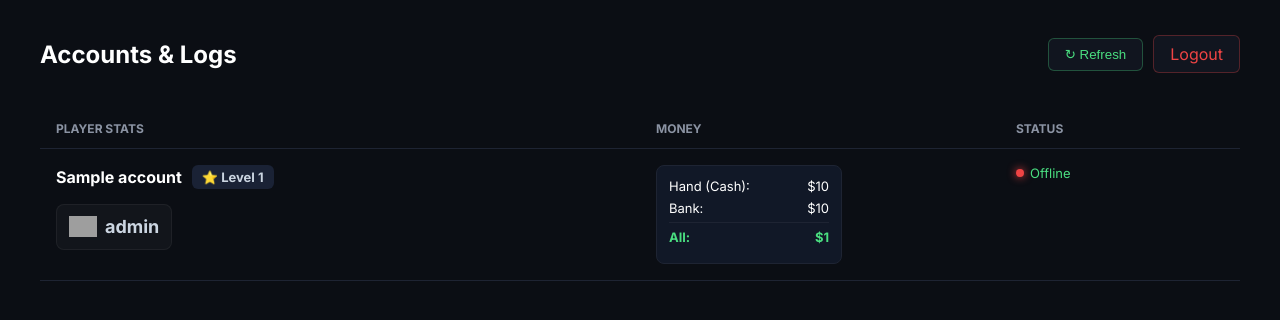
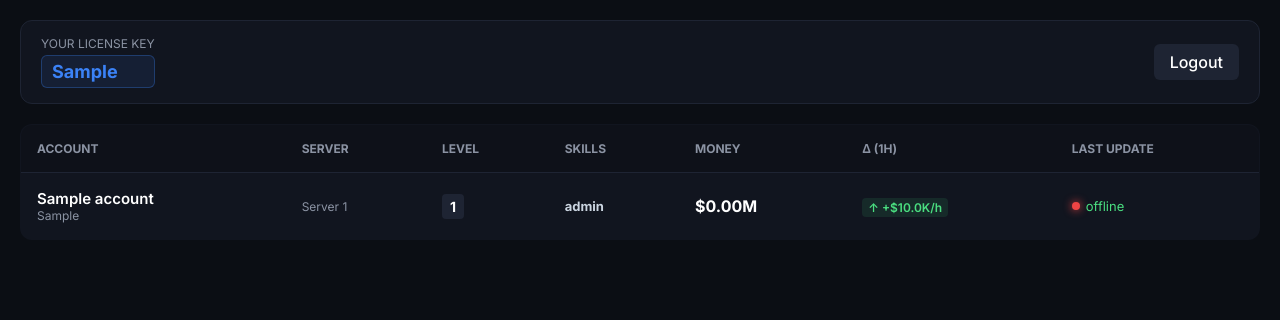
Before and after one commit to ims13q-pixel/-, a Flask app: template templates/index.html in a window 1280 px wide. Shown: the top 320 px of the page. Run offline with Flask 3, Linux system fonts and the light colour scheme; the template is opened without the code that fills it: most values are stand-ins (such as "Sample title", 1, 10 or a date in 2020); grey boxes are pictures that could not be loaded.

Commit message:
Update index.html

```diff
--- a/templates/index.html
+++ b/templates/index.html
@@ -3,133 +3,86 @@
 <head>
 <meta charset="utf-8">
 <meta name="viewport" content="width=device-width,initial-scale=1">
-<title>Blockspin Dashboard</title>
+<title>AXIOM LOGS</title>
 <style>
     @import url('https://fonts.googleapis.com/css2?family=Inter:wght@400;500;600;700&display=swap');
-    :root { --bg: #0b0e14; --panel: #11151f; --border: #1e2433; --text: #ffffff; --dim: #8b93a3; --green: #4ade80; --btn: #3b82f6; }
-    body { margin: 0; background: var(--bg); color: var(--text); font-family: 'Inter', sans-serif; }
-    .container { max-width: 1200px; margin: 0 auto; padding: 20px; }
-    .top-bar { display: flex; justify-content: space-between; align-items: center; margin-bottom: 20px; }
-    .actions { display: flex; gap: 10px; align-items: center; }
-    .btn { background: var(--panel); border: 1px solid var(--border); color: white; padding: 8px 16px; border-radius: 6px; cursor: pointer; text-decoration: none; display: inline-flex; align-items: center; gap: 8px; transition: all 0.2s; }
-    .btn-refresh { color: var(--green); border-color: rgba(74, 222, 128, 0.3); }
-    .btn-logout { color: #ef4444; border-color: rgba(239, 68, 68, 0.3); }
-    table { width: 100%; border-collapse: collapse; margin-top: 10px; }
-    th { text-align: left; padding: 12px 16px; color: var(--dim); font-size: 12px; text-transform: uppercase; border-bottom: 1px solid var(--border); }
-    td { padding: 16px; border-bottom: 1px solid var(--border); font-size: 14px; vertical-align: top; }
-
-    .player-info { display: flex; align-items: center; gap: 10px; margin-bottom: 15px; }
-    .player-name { font-weight: 700; font-size: 16px; }
-    .total-level { background: #1a2235; color: #cbd5e1; padding: 4px 10px; border-radius: 6px; font-size: 13px; font-weight: bold; display: flex; align-items: center; gap: 5px;}
-
-    .money-box { background: #111827; padding: 12px; border-radius: 8px; border: 1px solid var(--border); display: inline-block; min-width: 160px; }
-    .money-row { display: flex; justify-content: space-between; margin-bottom: 6px; font-size: 13px; }
-    .money-row.total { border-top: 1px solid var(--border); padding-top: 6px; margin-top: 6px; font-weight: bold; color: var(--green); }
-
-    /* تصميم المهارات (أيقونة + رقم فقط) */
-    .skills-grid { display: flex; flex-wrap: wrap; gap: 12px; }
-
-    .skill-item {
-        display: flex;
-        align-items: center;
-        gap: 8px;
-        background: rgba(255,255,255,0.03);
-        padding: 8px 12px;
-        border-radius: 8px;
-        border: 1px solid rgba(255,255,255,0.05);
-    }
-
-    /* حجم الأيقونات */
-    .skill-icon {
-        width: 28px;
-        height: 28px;
-        object-fit: contain;
-    }
-
-    .skill-level {
-        color: #cbd5e1;
-        font-weight: 700;
-        font-size: 18px;
-        font-family: 'Inter', sans-serif;
-    }
-
+    :root { --bg: #0b0e14; --panel: #11151f; --border: #1e2433; --text: #ffffff; --dim: #8b93a3; --green: #4ade80; --blue: #3b82f6; --red: #ef4444; }
+    body { margin: 0; background: var(--bg); color: var(--text); font-family: 'Inter', sans-serif; padding: 20px; }
+    .container { max-width: 1400px; margin: 0 auto; }
+    .top-bar { display: flex; justify-content: space-between; align-items: center; margin-bottom: 20px; background: var(--panel); padding: 15px 20px; border-radius: 12px; border: 1px solid var(--border); }
+    .license-box { display: flex; flex-direction: column; gap: 4px; }
+    .license-key { font-size: 18px; font-weight: bold; color: var(--blue); background: rgba(59, 130, 246, 0.1); padding: 5px 10px; border-radius: 6px; border: 1px solid rgba(59, 130, 246, 0.3); }
+    .btn { background: var(--border); color: white; padding: 8px 16px; border-radius: 6px; cursor: pointer; text-decoration: none; font-weight: 500; }
+    table { width: 100%; border-collapse: collapse; background: var(--panel); border-radius: 12px; overflow: hidden; border: 1px solid var(--border); }
+    th { text-align: left; padding: 16px; color: var(--dim); font-size: 12px; text-transform: uppercase; border-bottom: 1px solid var(--border); background: rgba(0,0,0,0.2); }
+    td { padding: 16px; border-bottom: 1px solid var(--border); font-size: 14px; vertical-align: middle; }
+    .acc-name { font-weight: 600; color: var(--text); font-size: 15px; }
+    .acc-pc { font-size: 12px; color: var(--dim); }
+    .skills-row { display: flex; gap: 10px; flex-wrap: wrap; }
+    .skill-box { display: flex; align-items: center; gap: 4px; font-size: 13px; font-weight: bold; color: #cbd5e1; }
+    .skill-box img { width: 20px; height: 20px; object-fit: contain; opacity: 0.8; }
+    .money-col { display: flex; flex-direction: column; gap: 4px; }
+    .money-main { font-size: 16px; font-weight: bold; }
+    .hourly { color: var(--green); font-size: 12px; font-weight: 600; background: rgba(74,222,128,0.1); padding: 2px 6px; border-radius: 4px; }
     .status { display: flex; align-items: center; gap: 6px; font-size: 13px; color: var(--green); }
     .status-dot { width: 8px; height: 8px; background: var(--green); border-radius: 50%; box-shadow: 0 0 8px var(--green); }
-    .status-dot.off { background: #ef4444; box-shadow: 0 0 8px #ef4444; }
+    .status-dot.off { background: var(--red); box-shadow: 0 0 8px var(--red); }
 </style>
 </head>
 <body>
 <div class="container">
     <div class="top-bar">
-        <h2>Accounts & Logs</h2>
-        <div class="actions">
-            <button onclick="location.reload()" class="btn btn-refresh">↻ Refresh</button>
-            <a href="/logout" class="btn btn-logout">Logout</a>
+        <div class="license-box">
+            <span style="font-size:12px; color:var(--dim);">YOUR LICENSE KEY</span>
+            <span class="license-key">{{ my_license }}</span>
         </div>
+        <a href="/logout" class="btn">Logout</a>
     </div>
     <table>
-        <tr>
-            <th>Player Stats</th>
-            <th>Money</th>
-            <th>Status</th>
-        </tr>
+        <thead>
+            <tr>
+                <th>Account</th>
+                <th>Server</th>
+                <th>Level</th>
+                <th>Skills</th>
+                <th>Money</th>
+                <th>Δ (1h)</th>
+                <th>Last Update</th>
+            </tr>
+        </thead>
         <tbody id="table-body">
             {% for name, a in accounts.items() %}
             <tr>
-                <td style="width: 50%;">
-                    <div class="player-info">
-                        <span class="player-name">{{ name }}</span>
-                        <span class="total-level">⭐ Level {{ a.total_level }}</span>
-                    </div>
-
-                    <!-- شبكة المهارات -->
-                    <div class="skills-grid">
-                        {% for skill in a.skills %}
-                            <div class="skill-item">
-                                <!-- استدعاء الأيقونة بناءً على اسم المهارة -->
-                                {% if skill.name == 'fishing' %}
-                                    <img src="https://img.icons8.com/color/48/fishing-pole.png" class="skill-icon">
-                                {% elif skill.name == 'stamina' %}
-                                    <img src="https://img.icons8.com/color/48/battery.png" class="skill-icon">
-                                {% elif skill.name == 'shelf stocker' %}
-                                    <img src="https://img.icons8.com/color/48/package.png" class="skill-icon">
-                                {% elif skill.name == 'janitor' %}
-                                    <img src="https://img.icons8.com/color/48/broom.png" class="skill-icon">
-                                {% elif skill.name == 'swiper' %}
-                                    <img src="https://img.icons8.com/color/48/bank-card-back-side.png" class="skill-icon">
-                                {% elif skill.name == 'farming' %}
-                                    <img src="https://img.icons8.com/color/48/plant-under-sun.png" class="skill-icon">
-                                {% elif skill.name == 'cook' %}
-                                    <img src="https://img.icons8.com/color/48/steak.png" class="skill-icon">
-                                {% else %}
-                                    <img src="https://img.icons8.com/color/48/star.png" class="skill-icon">
+                <td><div class="acc-name">{{ name }}</div><div class="acc-pc">{{ a.pc }}</div></td>
+                <td style="color:var(--dim); font-size:12px;">Server 1</td>
+                <td><span style="background:#1e2433; padding:4px 8px; border-radius:4px; font-weight:bold;">{{ a.total_level }}</span></td>
+                <td>
+                    <div class="skills-row">
+                        {% for s in a.skills %}
+                            <div class="skill-box">
+                                {% if s.name == 'fishing' %}<img src="https://img.icons8.com/color/48/fishing-pole.png">
+                                {% elif s.name == 'stamina' %}<img src="https://img.icons8.com/color/48/battery.png">
+                                {% elif s.name == 'shelf stocker' %}<img src="https://img.icons8.com/color/48/package.png">
+                                {% elif s.name == 'janitor' %}<img src="https://img.icons8.com/color/48/broom.png">
+                                {% elif s.name == 'swiper' %}<img src="https://img.icons8.com/color/48/bank-card-back-side.png">
+                                {% elif s.name == 'farming' %}<img src="https://img.icons8.com/color/48/plant-under-sun.png">
+                                {% elif s.name == 'cook' %}<img src="https://img.icons8.com/color/48/steak.png">
                                 {% endif %}
-
-                                <span class="skill-level">{{ skill.level }}</span>
+                                {{ s.level }}
                             </div>
                         {% endfor %}
                     </div>
                 </td>
-                <td style="width: 30%;">
-                    <div class="money-box">
-                        <div class="money-row">
-                            <span class="dim">Hand (Cash):</span>
-                            <span>${{ "{:,}".format(a.cash) }}</span>
-                        </div>
-                        <div class="money-row">
-                            <span class="dim">Bank:</span>
-                            <span>${{ "{:,}".format(a.bank) }}</span>
-                        </div>
-                        <div class="money-row total">
-                            <span>All:</span>
-                            <span>${{ "{:,}".format(a.total_money) }}</span>
-                        </div>
+                <td>
+                    <div class="money-col">
+                        <span class="money-main">${{ "{:,.2f}".format(a.total_money / 1000000) }}M</span>
                     </div>
                 </td>
-                <td style="width: 20%;">
+                <td><span class="hourly">↑ +${{ "{:,.1f}".format(a.hourly / 1000) }}K/h</span></td>
+                <td>
                     <div class="status">
                         <span class="status-dot {{ '' if a.online else 'off' }}"></span>
-                        {{ "Online" if a.online else "Offline" }}
+                        {{ "just now" if a.online else "offline" }}
                     </div>
                 </td>
             </tr>
@@ -137,16 +90,12 @@
         </tbody>
     </table>
 </div>
-
 <script>
     setInterval(() => {
-        fetch(window.location.href)
-            .then(res => res.text())
-            .then(html => {
-                const doc = new DOMParser().parseFromString(html, 'text/html');
-                document.getElementById('table-body').innerHTML = doc.getElementById('table-body').innerHTML;
-            })
-            .catch(e => console.log("Auto-refresh failed", e));
+        fetch(window.location.href).then(r => r.text()).then(html => {
+            const doc = new DOMParser().parseFromString(html, 'text/html');
+            document.getElementById('table-body').innerHTML = doc.getElementById('table-body').innerHTML;
+        });
     }, 5000);
 </script>
 </body>
```
